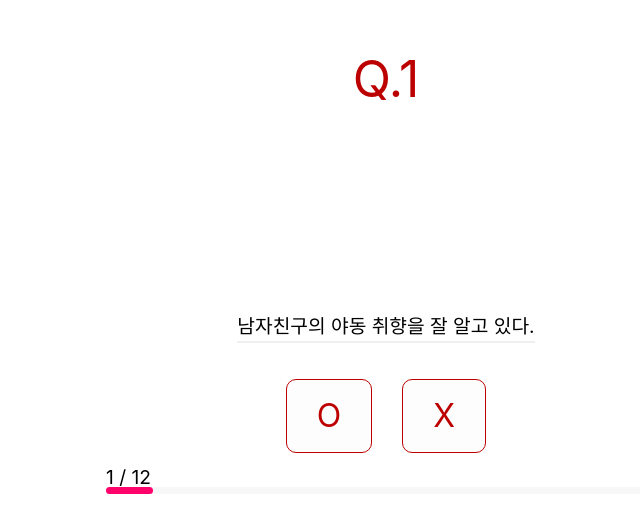
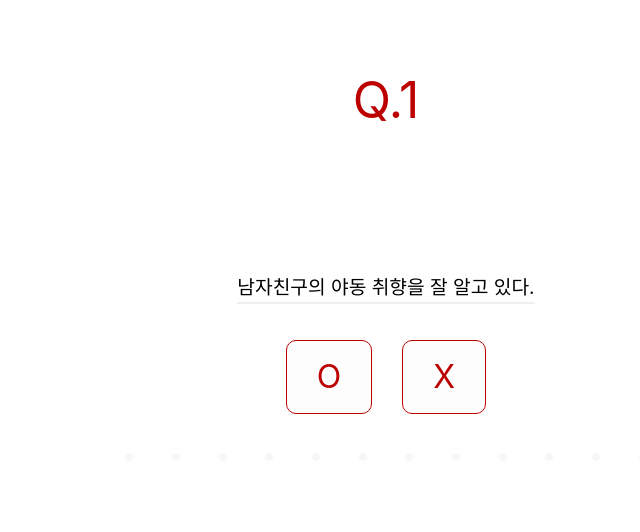
Before and after one commit to TasteGoRound/MBTI, a Nuxt app: page /interview in a window 1280 px wide. Shown: the part 126-658 px from the top of the page, without its empty margins (254-894 px from the left). Built offline with nearby package versions, Linux system fonts and the light colour scheme; a web font is replaced by a local one.

Commit message:
페이징 수정

```diff
--- a/components/Pagination.vue
+++ b/components/Pagination.vue
@@ -1,10 +1,11 @@
 <template>
   <div class="pagination">
-    <div>
-      {{ currentInterviewNumber }} / {{ interviewCount }}
-    </div>
-    <div class="progress-background">
-      <div class="progress-bar" :style="progressWidth"></div>
+    <div class="progress-select-ox">
+      <div
+        v-for="(response, index) in new Array(interviewCount)"
+        :key="index"
+        class="light"
+        :class="light(index)"></div>
     </div>
   </div>
 </template>
@@ -13,31 +14,71 @@
 export default {
   props: {
     currentInterviewNumber: { type: Number, default: 1 },
-    interviewCount: { type: Number, default: 10 }
+    interviewCount: { type: Number, default: 10 },
+    responses: { type: Array, default: [] }
   },
   computed: {
     progressWidth() {
       return { width: `${this.currentInterviewNumber / this.interviewCount * 100}%` }
+    },
+    light() {
+      return (index) => {
+        if (this.responses[index]) {
+          return this.responses[index] === 'O' ? 'green' : 'red'
+        }
+        return '';
+      }
     }
   }
 }
 </script>
 
-<style>
+<style lang="scss" scoped>
   .pagination {
+    margin-top: 3vh;
+    height: 20px;
     padding: 0 20px;
+    --color-red-light: #f00;
   }
 
-  .progress-background {
-    background-color: #f7f7f7;
-    border-radius: 10px;
-    height: 7px;
+  .progress-select-ox {
+    display: flex;
+    justify-content: space-around;
+
+    .light{
+      display: inline-block;
+      width: 0.5rem;
+      height: 0.5rem;
+      background: #f7f7f7;
+      border-radius: 50%;
+      transition: 0.5s;
+      opacity: 1;
+      animation: flash 1s ease-out alternate infinite;
+
+      &.green {
+        background: green;
+        box-shadow: 0 0 0 1px green,
+            0 0 2px green,
+            0 0 4px green,
+            0 0 8px green,
+            0 0 16px green;
+      }
+
+      &.red {
+        z-index: 20;
+        background: var(--color-red-light);
+        box-shadow: 0 0 0 1px rgba(255, 0, 0, .2),
+            0 0 2px rgba(255, 0, 0, 1),
+            0 0 4px rgba(255, 0, 0, 1),
+            0 0 8px rgba(255, 0, 0, 1),
+            0 0 16px rgba(255, 0, 0, 1);
+      }
+    }
   }
 
-  .progress-bar {
-    height: inherit;
-    border-radius: 5px;
-    background-color: #FF026C;
-    transition: width 0.2s ease-out 0s;
+@keyframes flash{
+  to {
+    opacity: 1;
   }
+}
 </style>
--- a/pages/interview.vue
+++ b/pages/interview.vue
@@ -33,7 +33,10 @@
           </div>
         </li>
       </ul>
-      <Pagination :currentInterviewNumber="responseInterviewCount" :interviewCount="questions.length" />
+      <pagination
+        :responses="responses"
+        :currentInterviewNumber="responseInterviewCount"
+        :interviewCount="questions.length" />
     </div>
   </div>
 </template>
@@ -126,7 +129,8 @@ export default {
   position: relative;
   text-align: center;
   margin-top: 5vh;
-  min-height: 25vh;
+  height: 25vh;
+  max-height: 140px;
 }
 
 .question-pocket {
```
